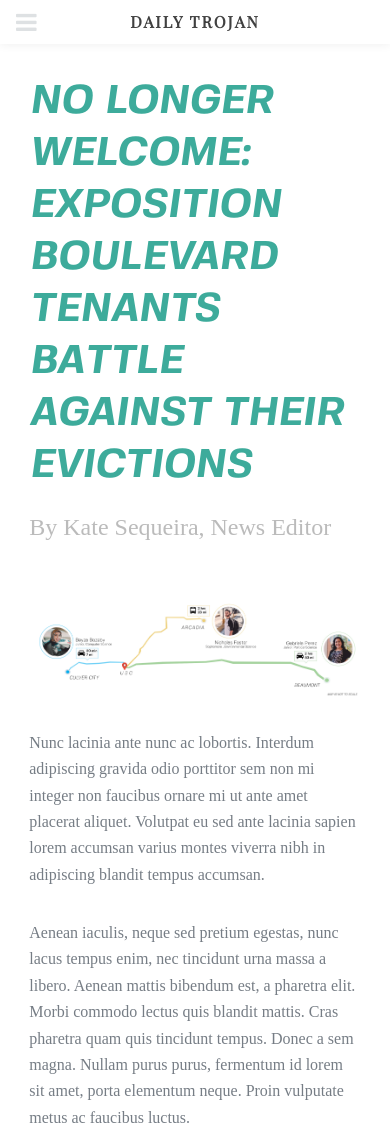
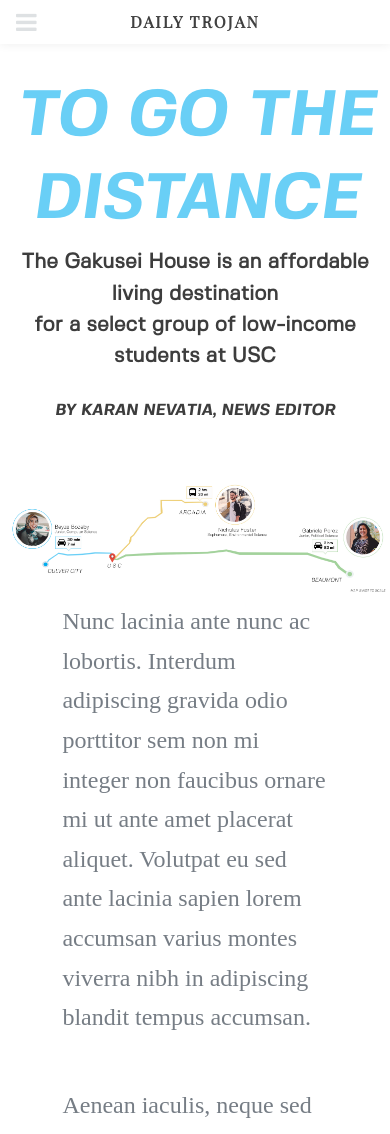
Before and after one commit to alinaf/DThousing, a plain HTML site: page expo.html in a window 390 px wide. Shown: the top 1134 px of the page. Drawn offline with nearby package versions, Linux system fonts and the light colour scheme; a web font is replaced by a local one.

Commit message:
page styling

```diff
--- a/assets/css/main.css
+++ b/assets/css/main.css
@@ -73,6 +73,11 @@
 
 	body {
 		-webkit-text-size-adjust: none;
+	}
+
+	.bigImage img {
+		width: 100%;
+		max-width: 100%;
 	}
 
 /* Box Model */
@@ -1688,12 +1693,12 @@
 		}
 
 	a {
-		color: #25a2c3;
-		text-decoration: underline;
+		color: inherit;
+		text-decoration: none;
 	}
 
 		a:hover {
-			text-decoration: none;
+			color: #25a2c3;
 		}
 
 	strong, b {
@@ -2649,11 +2654,11 @@
 /* Wrapper */
 
 	.wrapper {
-		padding: 6em 0 4em 0;
+		padding: 4em 0 4em 0;
 	}
 
 		.wrapper h1, .wrapper h2, .wrapper h3, .wrapper h4, .wrapper h5 {
-			color: #3dab9b;
+			color: #69cff6;
 		}
 
 		.wrapper h1 {
@@ -2671,6 +2676,13 @@
 		}
 
 		.wrapper.style1 p {
+			font-size: 1.5em;
+			text-align: left;
+			margin-left: 10%;
+			margin-right: 10%;
+		}
+
+		.wrapper.style2 p {
 			font-size: 1.5em;
 			text-align: left;
 			margin-left: 10%;
@@ -2725,14 +2737,28 @@
 		text-align: center;
 	}
 
+	.headline {
+		text-align: center;
+	}
+
 	.headline h1{
-		font-size: 2.5em;
-	}
-
-	.headline p {
+		margin-top: 0px;
+		font-size: 7em;
+		margin-bottom: 5px;
+	}
+
+	.headline h2 {
+		color: #3d3d3d;
+		font-family: Fivo;
 		font-size: 1.5em;
-		/*border: 3px solid red;*/
-		margin-bottom: 0;
+		text-transform: none;
+		margin-bottom: 0px;
+	}
+
+	.headline h3{
+		font-size: 1em;
+		color: #3d3d3d;
+		margin-bottom: 5px;
 	}
 		#header .logo {
 			color: rgba(0, 0, 0, 0.75);
@@ -2835,6 +2861,16 @@
 				display: none;
 			}
 
+			.headline h1{
+		font-size: 5em;
+		margin-bottom: 5px;
+	}
+
+
+	.headline h2 {
+		font-size: 1.3em;
+	}
+
 	}
 
 	@media screen and (max-width: 480px) {
@@ -2842,6 +2878,14 @@
 		#header {
 			min-width: 320px;
 		}
+		.headline h1{
+		font-size: 4em;
+		margin-bottom: 5px;
+	}
+	.headline h2 {
+		font-size: 1.3em;
+	}
+
 
 	}
 
--- a/expo.html
+++ b/expo.html
@@ -39,16 +39,19 @@
 			</nav>
 
 		<!-- Main -->
-			<section id="main" class="wrapper">
-				<div class="inner">
-					<header class="headline">
-						<h1>No longer welcome: Exposition Boulevard tenants battle against their evictions</h1>
-						<p>By Kate Sequeira, News Editor </p>
-						<br><br>
-					</header>
-					<div class="image fit">
+		<section id="main" class="wrapper style2">
+
+				<header class="headline">
+							<h1>To go the distance</h1>
+							<h2> The Gakusei House is an affordable living destination <br>for a select group of low-income students at USC</h2><br>
+							<h3>By Karan Nevatia, News Editor</h3>
+							<br><br>
+						</header>
+
+					<div class="bigImage">
 						<img src="images/map.jpg" alt="" />
 					</div>
+				<div class="inner">
 					<p>Nunc lacinia ante nunc ac lobortis. Interdum adipiscing gravida odio porttitor sem non mi integer non faucibus ornare mi ut ante amet placerat aliquet. Volutpat eu sed ante lacinia sapien lorem accumsan varius montes viverra nibh in adipiscing blandit tempus accumsan.</p>
 					<p> Aenean iaculis, neque sed pretium egestas, nunc lacus tempus enim, nec tincidunt urna massa a libero. Aenean mattis bibendum est, a pharetra elit. Morbi commodo lectus quis blandit mattis. Cras pharetra quam quis tincidunt tempus. Donec a sem magna. Nullam purus purus, fermentum id lorem sit amet, porta elementum neque. Proin vulputate metus ac faucibus luctus.</p>
 					<p>Ut congue purus sed elit consectetur tempus. Duis convallis, quam quis pellentesque vestibulum, tellus arcu hendrerit ante, sed dictum felis nisl vitae magna. Integer et sapien a erat molestie tempor. Cras est odio, suscipit id porttitor id, mollis et ligula. Curabitur molestie mi molestie accumsan faucibus. Vestibulum ante ipsum primis in faucibus orci luctus et ultrices posuere cubilia Curae; Integer porta malesuada pellentesque. Morbi imperdiet dictum velit, eu volutpat sem posuere non. Fusce ullamcorper gravida velit, sed sollicitudin libero iaculis id. Ut eu neque non odio fringilla faucibus nec quis neque. Quisque et nisi fermentum, tincidunt libero a, condimentum ligula. Quisque ultrices blandit lacinia. Nulla velit lorem, placerat nec eros ut, fermentum pharetra dolor. Maecenas arcu ipsum, mattis et suscipit sed, convallis nec lectus. Nulla facilisi. Vestibulum ante ipsum primis in faucibus orci luctus et ultrices posuere cubilia Curae; </p>
```
Also changed, not shown: commuter.html (+11 -8 lines), index.html (+2 -0 lines).
